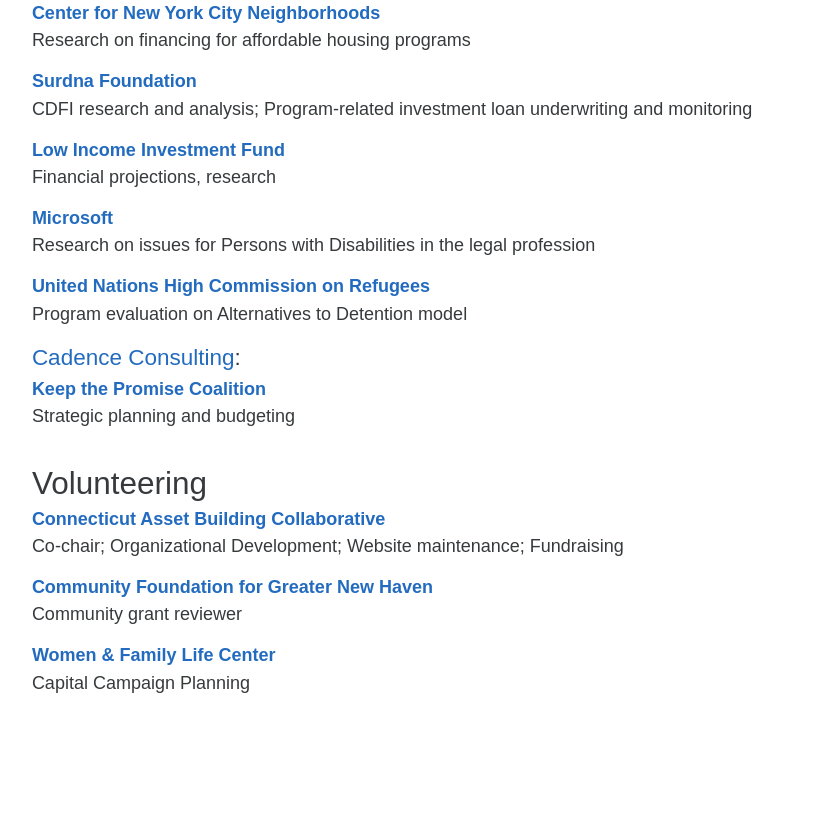
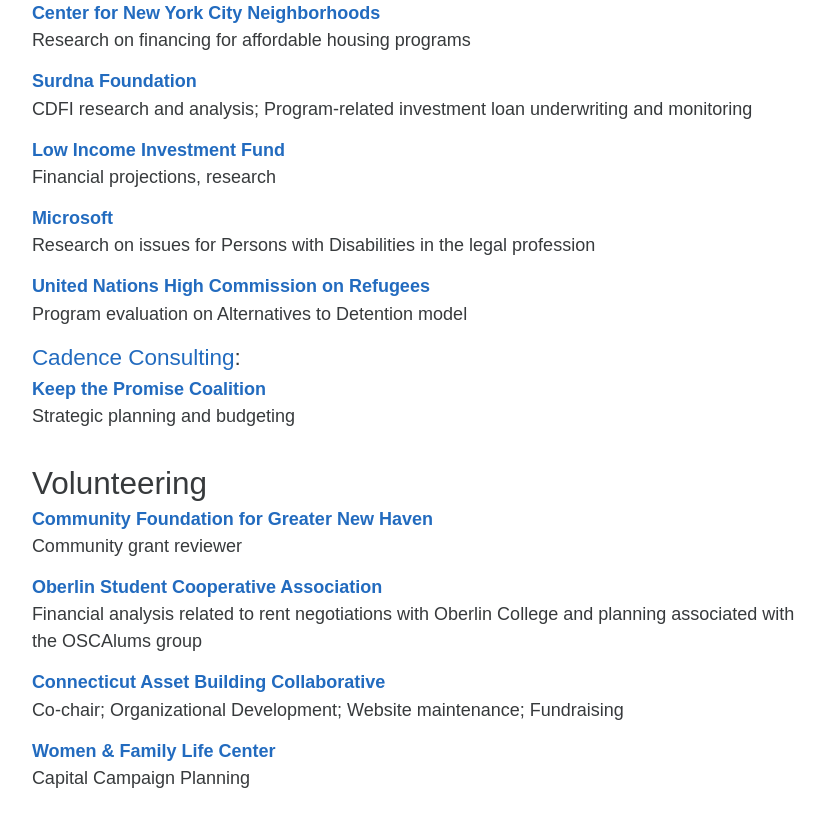
Before and after one commit to ClaireMorduch/clairemorduch, a Jekyll site: the page built from clients.md, in a window 1280 px wide and 900 px high, scrolled down 2228 px. Shown: the top 827 px of the window, without its empty margins (220-1045 px from the left). Built offline with Jekyll 4.4.1, drawn with Linux system fonts in a browser that asks for light colours; before the commit the page ends 3033 px from its top, so only the background shows below that.

Commit message:
Update clients.md

```diff
--- a/clients.md
+++ b/clients.md
@@ -101,11 +101,15 @@ Strategic planning and budgeting
 
 ### Volunteering
 
+##### [Community Foundation for Greater New Haven](http://www.cfgnh.org)
+Community grant reviewer
+
+##### [Oberlin Student Cooperative Association](http://osca.wilder.oberlin.edu/)
+Financial analysis related to rent negotiations with Oberlin College and planning associated with the OSCAlums group
+
 ##### [Connecticut Asset Building Collaborative](http://www.ctassetbuilding.org)
 Co-chair; Organizational Development; Website maintenance; Fundraising
 
-##### [Community Foundation for Greater New Haven](http://www.cfgnh.org)
-Community grant reviewer
 
 ##### [Women & Family Life Center](http://www.womenandfamilylife.org)
 Capital Campaign Planning
```
